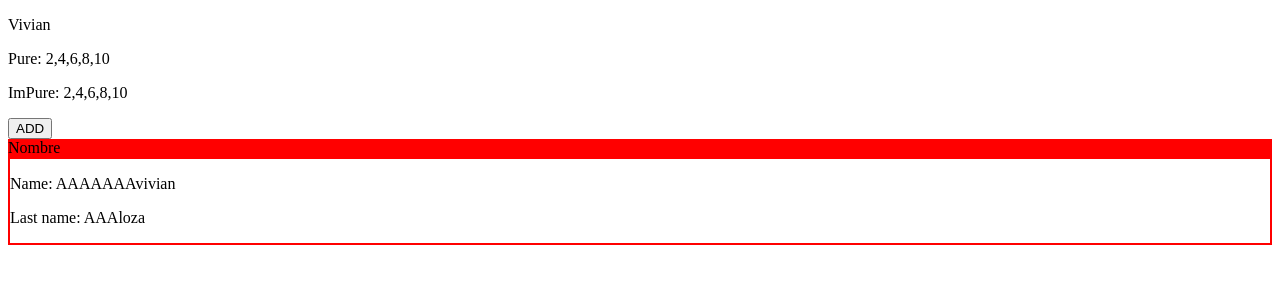
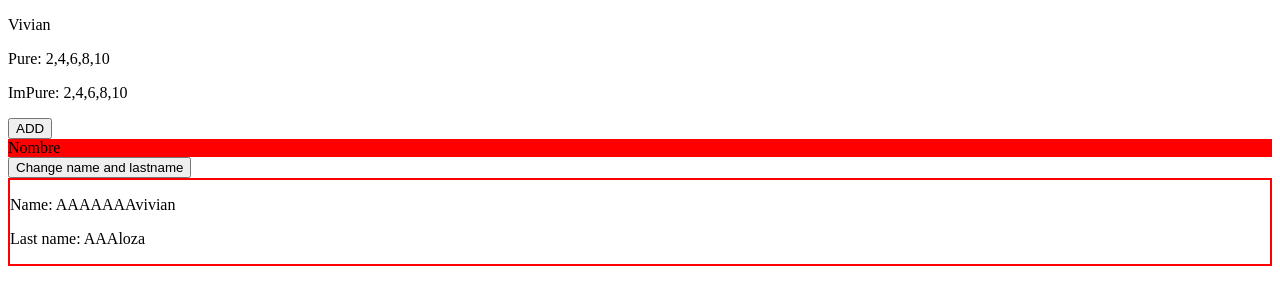
Before and after one commit to tamikaivi/-course-angular-upb, an Angular app: page / in a window 1280 px wide. Shown: the top 304 px of the page. Built offline with nearby package versions, Linux system fonts and the light colour scheme.

Commit message:
Pruebachanges2

```diff
--- a/src/app/app.component.html
+++ b/src/app/app.component.html
@@ -14,5 +14,7 @@
 <div  [appNgColor]="'green'" [secondColor]="'red'">
    Nombre
 </div>
+<button (click)="name = 'kevin'; lastname='pomier'">Change name and lastname</button>
+
 
 <app-test [name]="name" [lastname]="lastname"></app-test>
```
